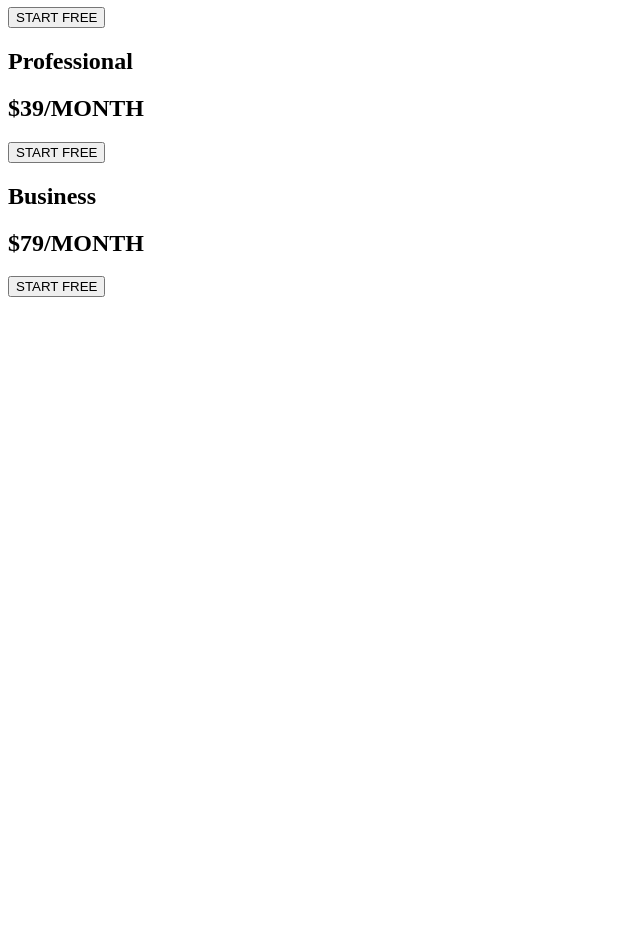
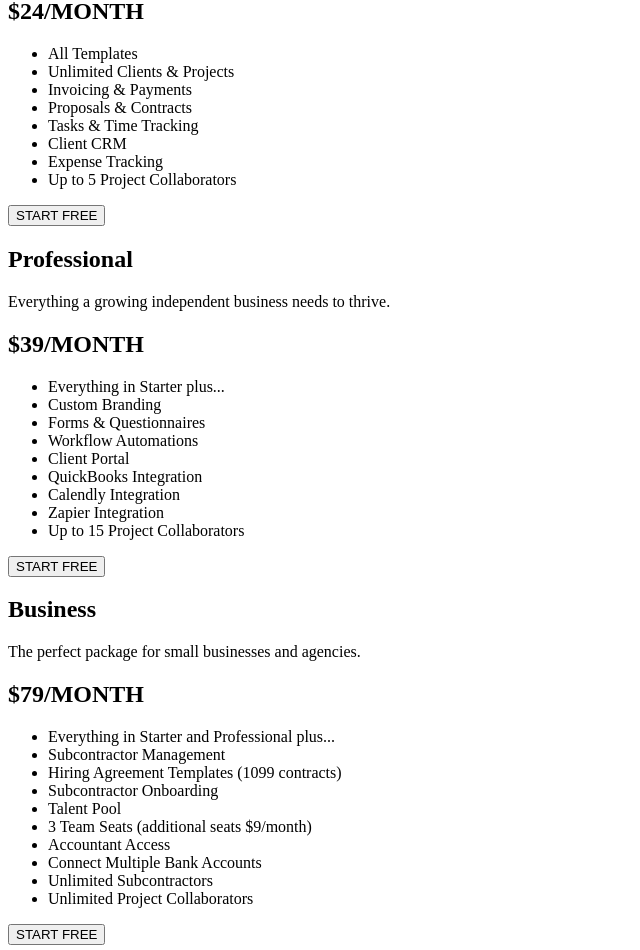
Before and after one commit to ItzShmulik/pricing-page, a React (Vite) app: page / in a window 1280 px wide. Shown: the part 286-1236 px from the top of the page, without its empty margins (0-640 px from the left). Before the commit the page ends 800 px from the top, so only its background shows below. Built offline with nearby package versions, Linux system fonts and the light colour scheme.

Commit message:
Added all plan info

```diff
--- a/src/App.jsx
+++ b/src/App.jsx
@@ -16,6 +16,7 @@ function App() {
             title={item.title}
             price={item.price}
             description={item.description}
+            perks={item.perks}
           />
         ))}
       </div>
@@ -26,17 +27,56 @@ const plansData = [
   {
     title: "Starter",
     price: "24",
-    description: "",
+    description: "Ideal for freelancers and contractors just starting out.",
+    perks: (
+      <ul>
+        <li className="perk">All Templates</li>
+        <li className="perk">Unlimited Clients & Projects</li>
+        <li className="perk">Invoicing & Payments</li>
+        <li className="perk">Proposals & Contracts</li>
+        <li className="perk">Tasks & Time Tracking</li>
+        <li className="perk">Client CRM</li>
+        <li className="perk">Expense Tracking</li>
+        <li className="perk">Up to 5 Project Collaborators</li>
+      </ul>
+    ),
   },
   {
     title: "Professional",
     price: "39",
-    description: "",
+    description: "Everything a growing independent business needs to thrive.",
+    perks: (
+      <ul>
+        <li className="perk">Everything in Starter plus...</li>
+        <li className="perk">Custom Branding</li>
+        <li className="perk">Forms & Questionnaires</li>
+        <li className="perk">Workflow Automations</li>
+        <li className="perk">Client Portal</li>
+        <li className="perk">QuickBooks Integration</li>
+        <li className="perk">Calendly Integration</li>
+        <li className="perk">Zapier Integration</li>
+        <li className="perk">Up to 15 Project Collaborators</li>
+      </ul>
+    ),
   },
   {
     title: "Business",
     price: "79",
-    description: "",
+    description: "The perfect package for small businesses and agencies.",
+    perks: (
+      <ul>
+        <li className="perk">Everything in Starter and Professional plus...</li>
+        <li className="perk">Subcontractor Management</li>
+        <li className="perk">Hiring Agreement Templates (1099 contracts)</li>
+        <li className="perk">Subcontractor Onboarding</li>
+        <li className="perk">Talent Pool</li>
+        <li className="perk">3 Team Seats (additional seats $9/month)</li>
+        <li className="perk">Accountant Access</li>
+        <li className="perk">Connect Multiple Bank Accounts</li>
+        <li className="perk">Unlimited Subcontractors</li>
+        <li className="perk">Unlimited Project Collaborators</li>
+      </ul>
+    ),
   },
 ];
 const accorData = [
--- a/src/Components/DataBox.jsx
+++ b/src/Components/DataBox.jsx
@@ -4,7 +4,7 @@ function DataBox(props) {
       <h2>{props.title}</h2>
       <p>{props.description}</p>
       <h2>${props.price}/MONTH</h2>
-      <ul></ul>
+      {props.perks}
       <button>START FREE</button>
     </div>
   );
```
